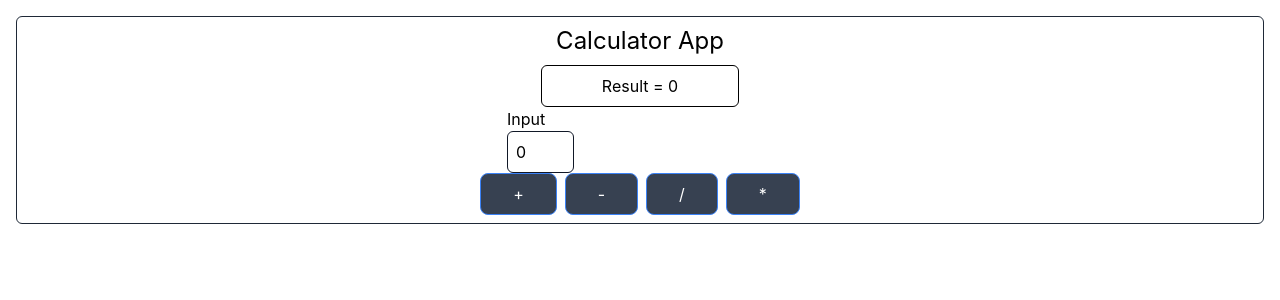
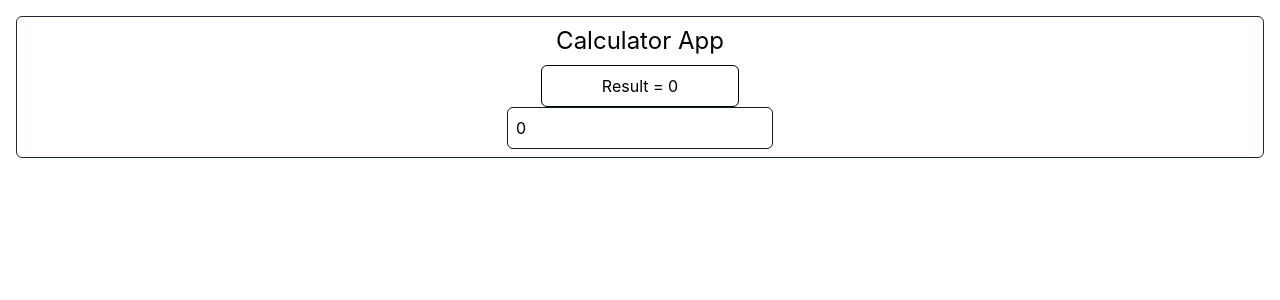
Before and after one commit to Dev-VictorK/react-calculator-app, a React (Create React App) app: page / in a window 1280 px wide. Shown: the top 300 px of the page. Built offline with nearby package versions, Linux system fonts and the light colour scheme.

Commit message:
simple working app

```diff
--- a/src/AddInputForm.js
+++ /dev/null
@@ -1,22 +0,0 @@
-import { useEffect, useState } from "react";
-import InputForm from "./InputForm";
-
-function AddInputForm(props) {
-    const [inputs, setInputs] = useState([]);
-
-    const pushInput = () => {
-        setInputs([...inputs, <InputForm key={Number(Math.random() * 10)} />]);
-    }
-    useEffect(() => {
-        pushInput();
-        console.log("AddInput called");
-    }, [props.operation])
-
-    console.log([inputs]);
-    return (
-        <div className="flex">
-            {inputs}
-        </div>
-    )
-}
-export default AddInputForm;
--- a/src/App.js
+++ b/src/App.js
@@ -1,40 +1,39 @@
 import { useEffect, useState } from 'react';
-import Arithmetics from './Arithmetics';
 import Display from './Display';
 import './index.css';
 import InputForm from './InputForm';
-import AddInputForm from './AddInputForm';
 {/**Calculator
 
 Basic arithmetic.
 
 Use React state to update the display.
-
-*****************************************
-user enters input which updates state in App
-display reads the value entered and shows result
-
-**********************
-App
-  State: input, operation
-    InputForm
-      setInput
-    Display
-        calcResult
-        displayCalculation
-    Arithmetics
-      setOperation
 */}
 function App() {
-  const [operation, setOperation] = useState(null);
   const [result, setResult] = useState(0);
+  const [input, setInput] = useState(0);
+
+  const calcResult = () => {
+    let values = /^(\d+) (\+|\-|\*|\/) (\d+)$/.exec(input);
+    console.log(values);
+    let ans = 0;
+    if (values !== null && values.length >= 4) {
+      if (values[2] === "+") ans = Number(values[1]) + Number(values[3]);
+      if (values[2] === "-") ans = Number(values[1]) - Number(values[3]);
+      if (values[2] === "*") ans = Number(values[1]) * Number(values[3]);
+      if (values[2] === "/") ans = Number(values[1]) / Number(values[3]);
+      setResult(ans);
+    }
+  }
+
+  useEffect(() => {
+    calcResult();
+  }, [input])
 
   return (
     <div className="flex flex-col justify-center items-center border p-2 rounded-md border-gray-800 m-4">
       <h1 className="text-2xl text-bold">Calculator App</h1>
-      <Display result={result}/>
-      <AddInputForm operation={operation}/>
-      <Arithmetics setOperation={setOperation} />
+      <Display result={result} />
+      <InputForm input={input} setInput={setInput} />
     </div>
   );
 }
--- a/src/Arithmetics.js
+++ /dev/null
@@ -1,25 +0,0 @@
-function Arithmetics(props){
-    const handleClick = (e) => {
-        props.setOperation(e.target.value);
-    }
-    return(
-        <div className="flex gap-2">
-            <button className="border border-blue-500 text-white text-md bg-gray-700 p-2 px-8 items-center rounded-lg"
-            value="+"
-            onClick={handleClick}>+</button>
-            <button
-            value="-"
-            onClick={handleClick}
-            className="border border-blue-500 text-white text-md bg-gray-700 p-2 px-8 items-center rounded-lg">-</button>
-            <button
-            value="/"
-            onClick={handleClick}
-            className="border border-blue-500 text-white text-md bg-gray-700 p-2 px-8 items-center rounded-lg">/</button>
-            <button
-            value="*"
-            onClick={handleClick}
-            className="border border-blue-500 text-white text-md bg-gray-700 p-2 px-8 items-center rounded-lg">*</button>
-        </div>
-    )
-}
-export default Arithmetics;
--- a/src/Display.js
+++ b/src/Display.js
@@ -2,7 +2,7 @@ function Display(props){
     return(
         <div className="mt-2 p-2 border border-black px-[60px] rounded-md">
             <div>
-                Result = {props.result}
+                Result = {Number(props.result)}
             </div>
         </div>
     )
--- a/src/InputForm.js
+++ b/src/InputForm.js
@@ -1,15 +1,14 @@
-import { useState } from "react";
+import { useEffect, useState } from "react";
 
 function InputForm(props) {
-    const [input, setInput] = useState(0);
+
     return (
-        <div className="">
-            Input<br/>
-            <input className="w-1/4 border border-gray-900 rounded-md p-2"
-            value={input}
-            onChange={(e) => setInput(e.target.value)}
-            placeholder="Enter values" />
-        </div>
+        <>
+            <input className="border border-gray-900 rounded-md p-2"
+                value={props.input}
+                onChange={(e) => props.setInput(e.target.value)}
+                placeholder="Enter values" />
+        </>
     )
 }
 export default InputForm;
```
